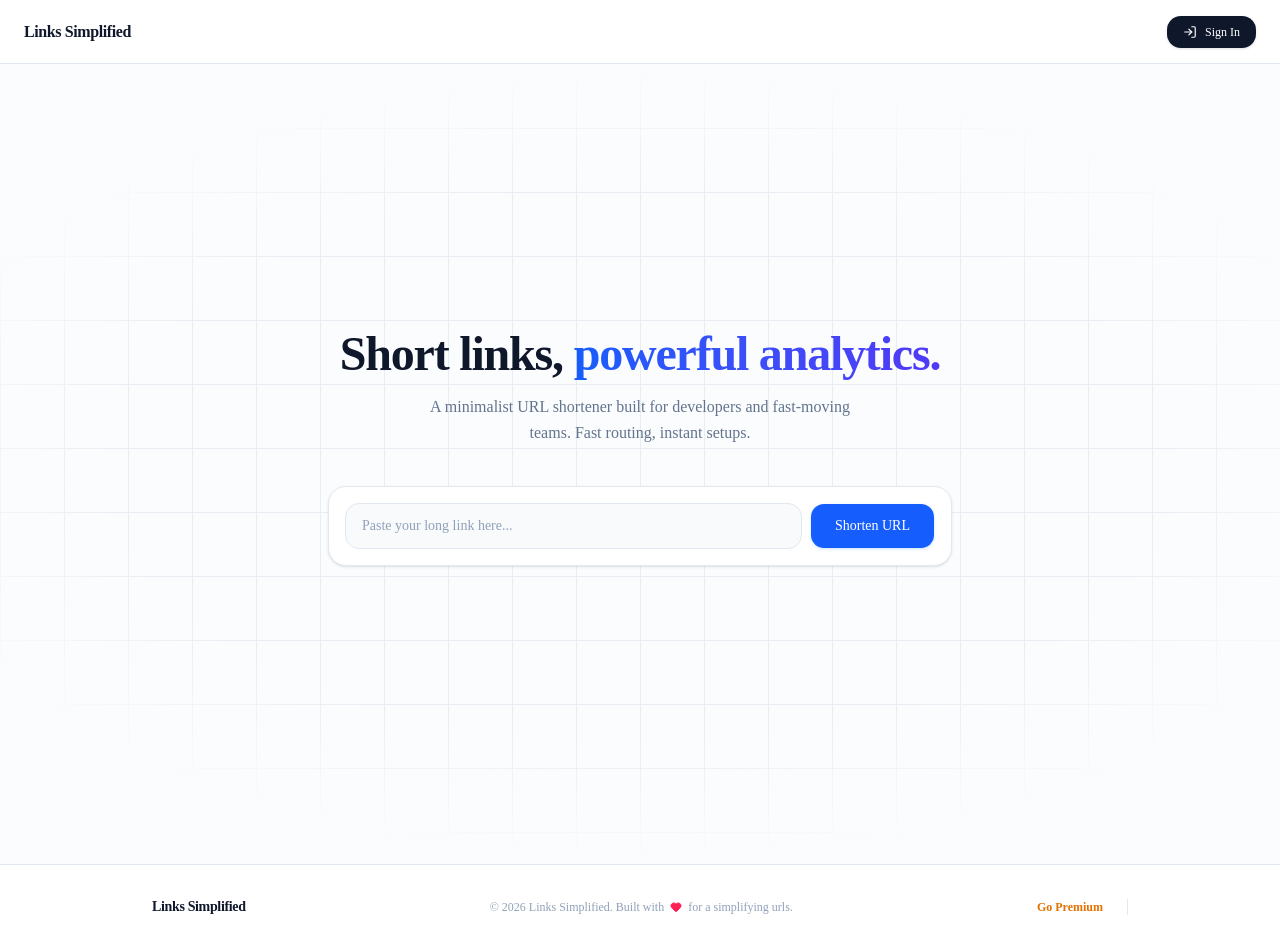
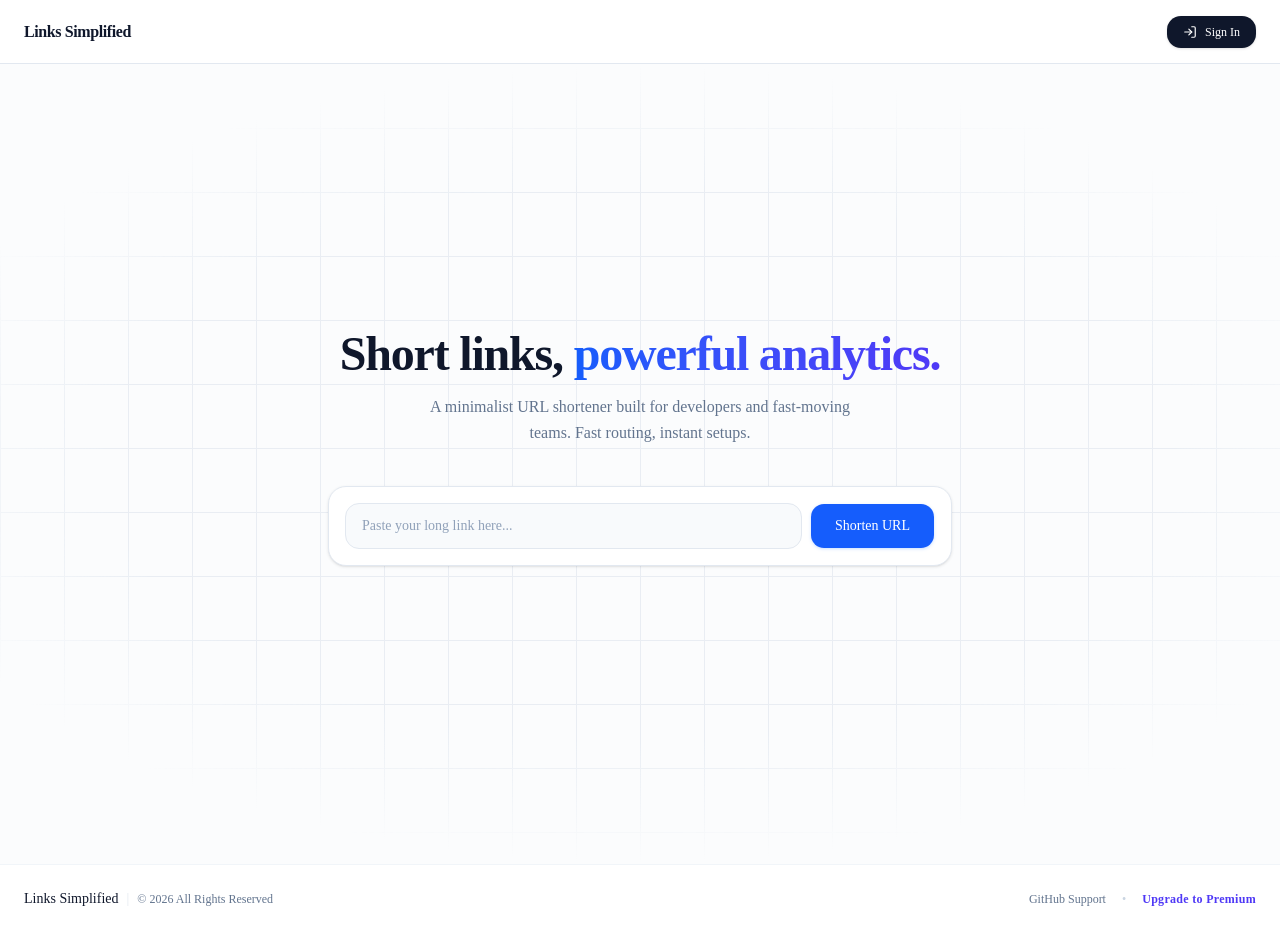
Before and after one commit to Pranava-Pai-N/Links-Simplified, a Next.js app: page / in a window 1280 px wide. Built offline with nearby package versions, Linux system fonts and the light colour scheme; no server answers.

Commit message:
Fix: Bugs related to premium users and UI updates for landing page and footer

```diff
--- a/src/app/api/(shorten)/shortener/route.ts
+++ b/src/app/api/(shorten)/shortener/route.ts
@@ -55,6 +55,11 @@ export async function POST(request: NextRequest) {
 
     const user = await prisma.user.findFirst({
       where: { emailId: session?.user?.email },
+      select: {
+        id: true,
+        isPremium: true,
+        generatedUrls: true,
+      },
     });
 
     if (!user) {
@@ -62,6 +67,18 @@ export async function POST(request: NextRequest) {
         { success: false, message: "User not found" },
         { status: 401 },
       );
+    }
+
+    if (!user.isPremium && user.generatedUrls.length > 0) {
+      // Free users can create only 1 link
+      return NextResponse.json(
+        {
+          success: false,
+          message:
+            "Free limit reached. Upgrade to Premium for unlimited URL creation.",
+        },
+        { status: 402 },
+      ); // Payment Required code
     }
 
     let shortId: string | null = null;
--- a/src/app/api/(user)/me/route.ts
+++ b/src/app/api/(user)/me/route.ts
@@ -39,7 +39,7 @@ export async function GET() {
       { status: 200 },
     );
   } catch (error) {
-    console.log("Error fetching user",error);
+    console.log("Error fetching user", error);
     return NextResponse.json(
       {
         success: false,
--- a/src/app/page.tsx
+++ b/src/app/page.tsx
@@ -1,22 +1,25 @@
 "use client";
 
-import { ArrowRight, Check, Copy, Loader2, } from "lucide-react";
+import { ArrowRight, Check, Copy, Loader2, ExternalLink } from "lucide-react";
 import { useRouter } from "next/navigation";
 import { useSession } from "next-auth/react";
 import { useState } from "react";
 import { toast } from "sonner";
 import { Button } from "@/components/ui/button";
+import axios from "axios";
+import Link from "next/link";
 
 export default function SimpleShortener() {
-  const [url, setUrl] = useState("");
-  const [shortened, setShortened] = useState("");
-  const [copied, setCopied] = useState(false);
-  const [loading, setLoading] = useState(false);
+  const [url, setUrl] = useState<string>("");
+  const [shortened, setShortened] = useState<string>("");
+  const [redirectURL, setRediectURL] = useState<string>("");
+  const [copied, setCopied] = useState<boolean>(false);
+  const [loading, setLoading] = useState<boolean>(false);
 
   const { data: session } = useSession();
   const router = useRouter();
 
-  const handleShorten = (e: React.FormEvent) => {
+  const handleShorten = async (e: React.FormEvent) => {
     e.preventDefault();
     if (!url) return;
 
@@ -26,17 +29,32 @@ export default function SimpleShortener() {
       return;
     }
 
+    try {
       setLoading(true);
-    setTimeout(() => {
-      setShortened(
-        `${process.env.NEXT_PUBLIC_REDIRECT_URL}/${Math.random().toString(36).substring(2, 7)}`,
-      );
+      const response = await axios.post("/api/shortener", {
+        originalURL: url,
+      });
+
+      const responseData = response.data.data;
+
+      setShortened(responseData.redirectURL);
+      setRediectURL(responseData.redirectURL);
+    } catch (error: any) {
+      if (error.response?.data?.message) {
+        toast.error(error.response.data.message);
+      } else if (error instanceof Error) {
+        toast.error(error.message);
+      } else {
+        toast.error("Error creating shortURL");
+      }
+    } finally {
       setLoading(false);
-    }, 700);
+    }
   };
 
   const handleCopy = () => {
     navigator.clipboard.writeText(shortened);
+    toast.success("Copied url to clipboard successfully");
     setCopied(true);
     setTimeout(() => setCopied(false), 2000);
   };
@@ -88,15 +106,17 @@ export default function SimpleShortener() {
           </form>
 
           {shortened && (
-            <div className="mt-3 bg-slate-50 border border-slate-200 rounded-xl p-3 flex items-center justify-between animate-in fade-in slide-in-from-top-2 duration-200">
-              <span className="font-mono text-sm font-medium text-blue-600 truncate pr-4">
+            <div className="mt-3 bg-slate-50 border border-slate-200 rounded-xl p-3 flex flex-col sm:flex-row sm:items-center justify-between gap-3 animate-in fade-in slide-in-from-top-2 duration-200">
+              <span className="font-mono text-sm font-medium text-blue-600 truncate min-w-0">
                 {shortened}
               </span>
+
+              <div className="flex items-center gap-2 w-full sm:w-auto justify-end">
                 <Button
                   size="sm"
                   variant="outline"
                   onClick={handleCopy}
-                className="h-8 gap-1.5 text-slate-600 hover:text-slate-900 border-slate-200 bg-white shadow-xs active:scale-[0.97] transition-all whitespace-nowrap"
+                  className="h-8 gap-1.5 flex-1 sm:flex-none text-slate-600 hover:text-slate-900 border-slate-200 bg-white shadow-xs active:scale-[0.97] transition-all whitespace-nowrap"
                 >
                   {copied ? (
                     <>
@@ -112,6 +132,17 @@ export default function SimpleShortener() {
                     </>
                   )}
                 </Button>
+
+                <Link
+                  href={redirectURL}
+                  target="_blank"
+                  rel="noopener noreferrer"
+                  className="h-8 px-3 text-xs inline-flex items-center justify-center gap-1.5 flex-1 sm:flex-none rounded-md font-medium text-slate-600 hover:text-slate-900 border border-slate-200 bg-white shadow-xs active:scale-[0.97] transition-all whitespace-nowrap"
+                >
+                  <ExternalLink className="h-3.5 w-3.5" />
+                  <span>Open</span>
+                </Link>
+              </div>
             </div>
           )}
         </div>
--- a/src/app/payments/page.tsx
+++ b/src/app/payments/page.tsx
@@ -174,7 +174,7 @@ export default function PaymentsPage() {
                   </tr>
                 </thead>
                 <tbody className="divide-y divide-slate-100 dark:divide-slate-800">
-                  {filteredPayments.map((payment : Payment, index : number) => (
+                  {filteredPayments.map((payment: Payment, index: number) => (
                     <tr
                       key={index}
                       className="hover:bg-slate-50/50 dark:hover:bg-slate-800/20 transition-colors"
--- a/src/components/common/footer.tsx
+++ b/src/components/common/footer.tsx
@@ -1,37 +1,43 @@
 "use client";
 
-import { Heart } from "lucide-react";
 import Link from "next/link";
 
 export default function Footer() {
   const currentYear = new Date().getFullYear();
 
   return (
-    <footer className="w-full border-t border-slate-200 bg-white mt-auto">
-      <div className="max-w-5xl w-full mx-auto px-6 py-8 flex flex-col md:flex-row items-center justify-between gap-4">
-        <div className="flex items-center gap-2">
-          <span className="font-semibold text-slate-900 tracking-tight text-sm">
-            Links Simplified
+    <footer className="w-full border-t border-slate-100 bg-white py-6 mt-auto">
+      <div className="max-w-7xl w-full mx-auto px-6 flex flex-col sm:flex-row items-center justify-between gap-3 text-xs text-slate-500">
+        <div className="flex flex-wrap items-center gap-2 text-sm font-medium text-slate-900">
+          <span>Links Simplified</span>
+          <span className="text-slate-200 font-normal" aria-hidden="true">
+            |
+          </span>
+          <span className="text-xs font-normal text-slate-500">
+            &copy; {currentYear} All Rights Reserved
           </span>
         </div>
 
-        <p className="text-xs text-slate-400 flex items-center gap-1 order-3 md:order-2">
-          &copy; {currentYear} Links Simplified. Built with
-          <Heart className="h-3 w-3 text-rose-500 fill-rose-500 inline mx-0.5" />
-          for a simplifying urls.
-        </p>
+        <div className="flex items-center gap-4 font-medium">
+          <Link
+            href="https://github.com/Pranava-Pai-N/Links-Simplified/issues"
+            target="_blank"
+            rel="noopener noreferrer"
+            className="hover:text-slate-800 transition-colors"
+          >
+            GitHub Support
+          </Link>
 
-        <div className="flex items-center gap-6 order-2 md:order-3">
-          <div className="flex gap-4 text-xs font-medium text-slate-500">
-            <Link
-              href="/premium"
-              className="text-amber-600 hover:text-amber-700 font-semibold transition-colors"
-            >
-              Go Premium
-            </Link>
-          </div>
+          <span className="text-slate-300" aria-hidden="true">
+            •
+          </span>
 
-          <div className="h-4 w-px bg-slate-200 hidden sm:block"></div>
+          <Link
+            href="/premium"
+            className="text-indigo-600 hover:text-indigo-700 transition-colors tracking-wide font-semibold"
+          >
+            Upgrade to Premium
+          </Link>
         </div>
       </div>
     </footer>
```
Lines whose indentation alone changed are shown as unchanged.
